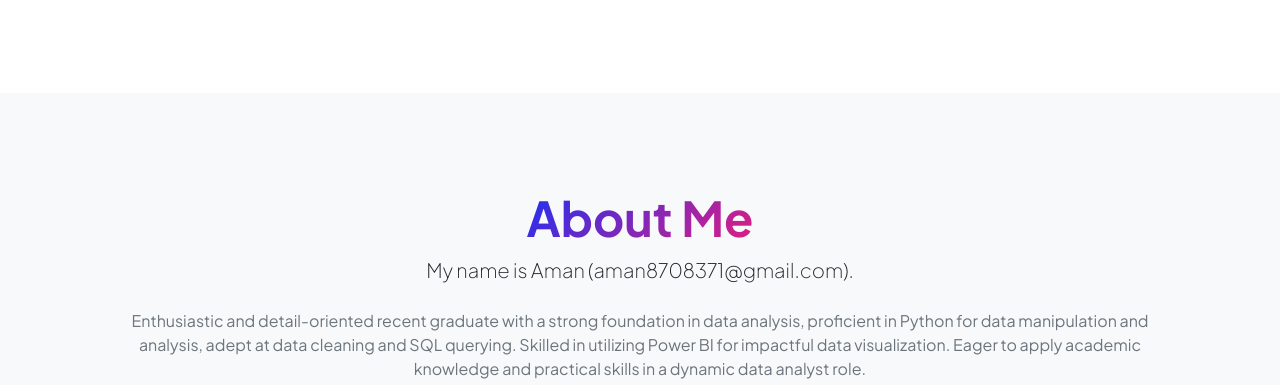
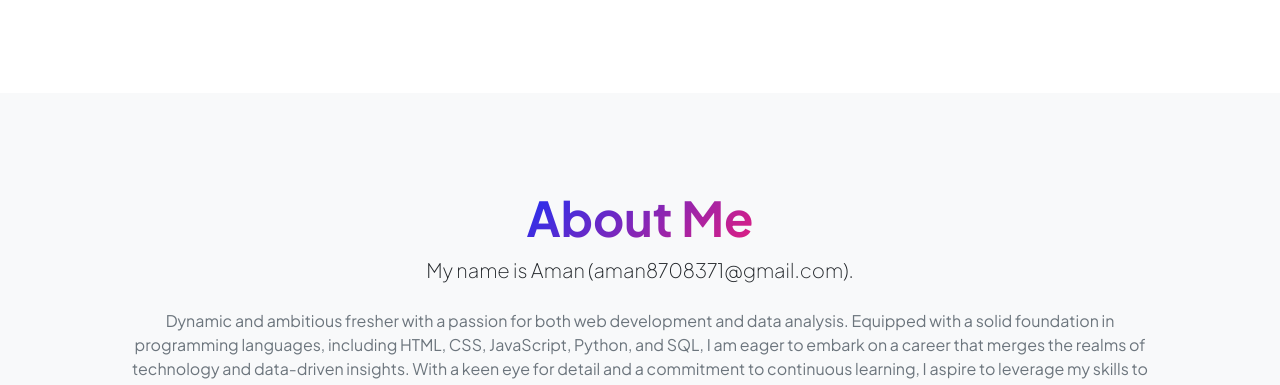
Before and after one commit to aman503/Final-portfolio, a plain HTML site: page index.html in a window 1280 px wide. Shown: the part 805-1190 px from the top of the page. Drawn offline with nearby package versions, Linux system fonts and the light colour scheme; files whose address does not match are found by name.

Commit message:
index.html

```diff
--- a/index.html
+++ b/index.html
@@ -184,10 +184,7 @@
                             <div class="text-center my-5">
                                 <h2 class="display-5 fw-bolder"><span class="text-gradient d-inline">About Me</span></h2>
                                 <p class="lead fw-light mb-4">My name is Aman (aman8708371@gmail.com).</p>
-                                <p class="text-muted">Enthusiastic and detail-oriented recent graduate with a strong foundation in data analysis, proficient in Python
-                                    for data manipulation and analysis, adept at data cleaning and SQL querying. Skilled in utilizing Power BI for
-                                    impactful data visualization. Eager to apply academic knowledge and practical skills in a dynamic data analyst
-                                    role.</p>
+                                <p class="text-muted">Dynamic and ambitious fresher with a passion for both web development and data analysis. Equipped with a solid foundation in programming languages, including HTML, CSS, JavaScript, Python, and SQL, I am eager to embark on a career that merges the realms of technology and data-driven insights. With a keen eye for detail and a commitment to continuous learning, I aspire to leverage my skills to contribute meaningfully to innovative projects in both web development and data analysis domains. My adaptability, creativity, and enthusiasm make me a valuable asset to any team, and I am excited to apply my knowledge to tackle real-world challenges and drive impactful results.</p>
                                 <div class="d-flex justify-content-center fs-2 gap-4">
 
 
```
